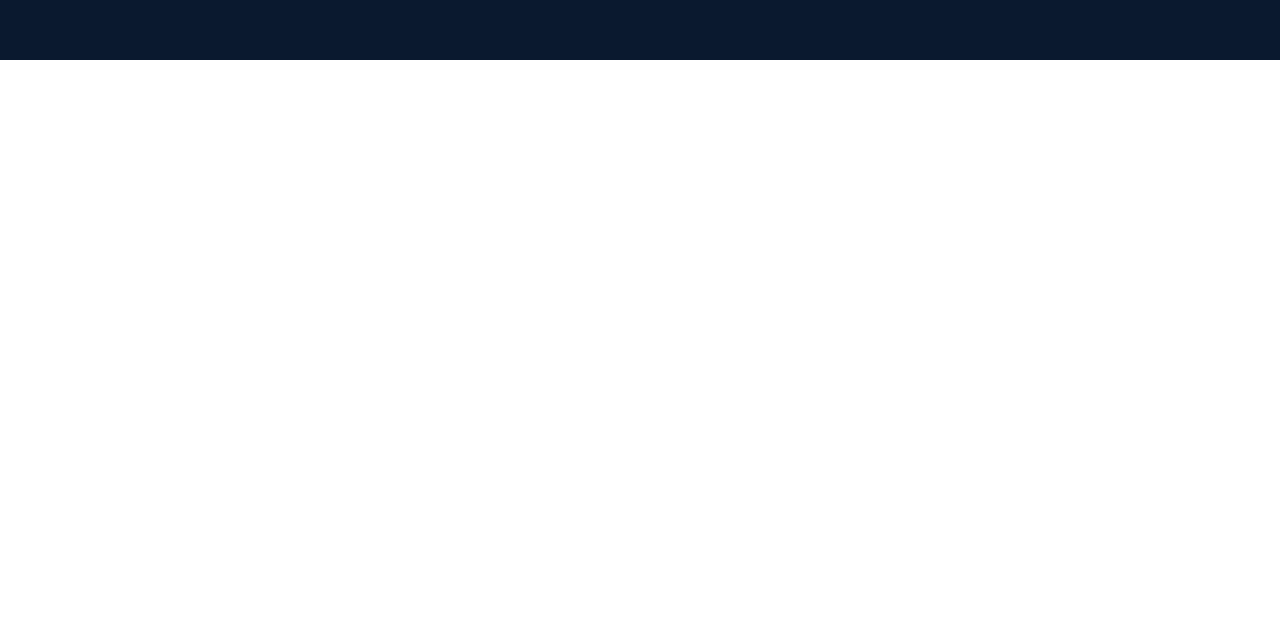
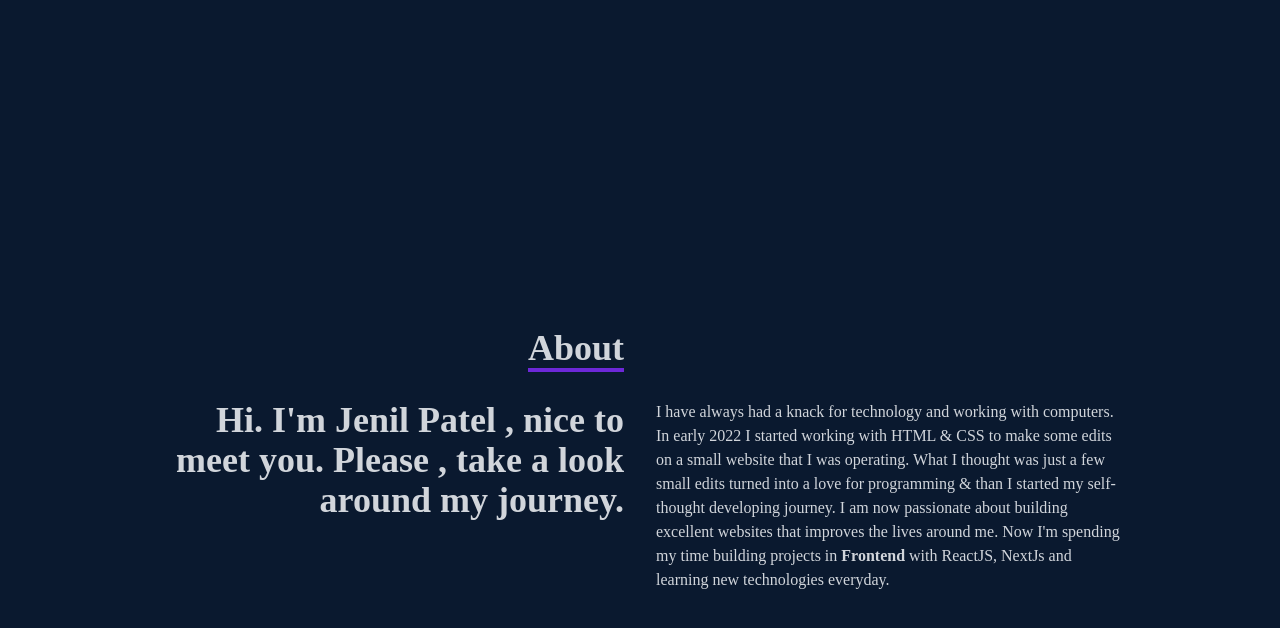
Before and after one commit to jenil97/Portfolio-web, a React (Create React App) app: page / in a window 1280 px wide. Shown: the part 740-1368 px from the top of the page. Before the commit the page ends 800 px from the top, so only its background shows below. Built offline with nearby package versions, Linux system fonts and the light colour scheme.

Commit message:
feat: About

```diff
--- a/src/App.js
+++ b/src/App.js
@@ -1,3 +1,4 @@
+import About from "./components/About";
 import Hero from "./components/Hero";
 import Navbar from "./components/Navbar";
 
@@ -6,6 +7,7 @@
     <>
       <Navbar />
       <Hero />
+      <About />
     </>
   );
 }
--- /dev/null
+++ b/src/components/About.jsx
@@ -0,0 +1,41 @@
+import React from "react";
+
+const About = () => {
+  return (
+    <div name="about" className="w-full h-screen bg-[#0a192f] text-gray-300">
+      <div className="flex flex-col justify-center items-center w-full h-full cursor-default">
+        <div className="max-w-[1000px] w-full grid grid-cols-2 gap-8">
+          <div className="sm:text-right pb-8 pl-4">
+            <p className="text-4xl font-bold inline border-b-4 border-violet-700">
+              About
+            </p>
+          </div>
+          <div></div>
+        </div>
+        <div className="max-w-[1000px] w-full grid sm:grid-cols-2 gap-8 px-4">
+          <div className="sm:text-right text-4xl font-bold">
+            <p>
+              Hi. I'm Jenil Patel , nice to meet you. Please , take a look
+              around my journey.
+            </p>
+          </div>
+          <div>
+            <p>
+              I have always had a knack for technology and working with
+              computers. In early 2022 I started working with HTML & CSS to make
+              some edits on a small website that I was operating. What
+              I thought was just a few small edits turned into a love for
+              programming & than I started my self-thought developing journey. I
+              am now passionate about building excellent websites that improves
+              the lives around me. Now I'm spending my time building projects in
+              <span className="font-bold"> Frontend</span> with ReactJS, NextJs
+              and learning new technologies everyday.
+            </p>
+          </div>
+        </div>
+      </div>
+    </div>
+  );
+};
+
+export default About;
```
